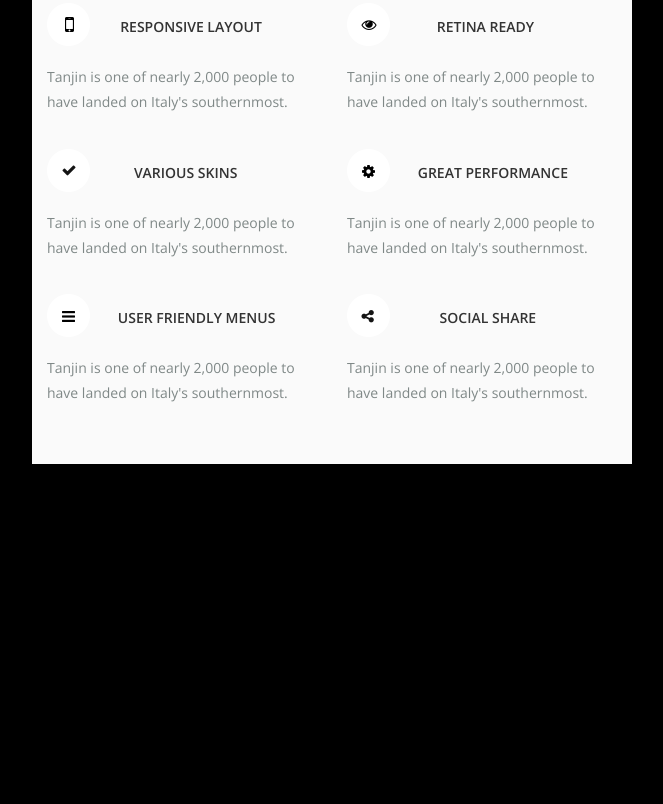
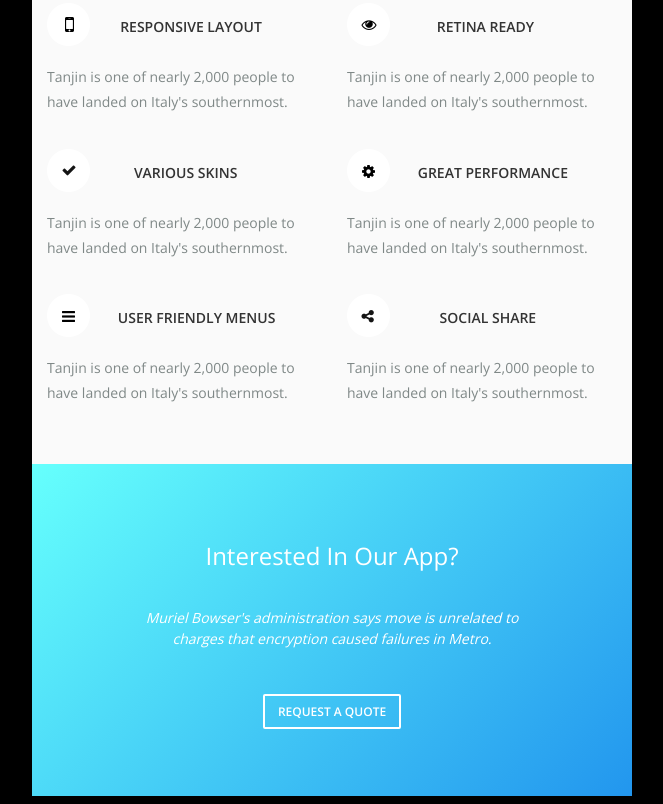
Before and after one commit to mjdarcy/cp-email, a React app: page public/index.html in a window 1280 px wide. Shown: the part 2415-3219 px from the top of the page, without its empty margins (308-971 px from the left). Before the commit the page ends 2887 px from the top, so only its background shows below. Built offline with nearby package versions, Linux system fonts and the light colour scheme.

Commit message:
added 'interest-table' section

```diff
--- a/public/index.html
+++ b/public/index.html
@@ -499,11 +499,25 @@
               </td>
             </tr>
             <!-- end of detail row -->
-            <!-- start of main row -->
+            <!-- start of interest row -->
             <tr>
-              <td></td>
+              <td>
+                <table class="interest-table" width="100%" align="left" cellspacing="0" cellpadding="0" border="0" style="background: rgb(101, 255, 253); background: -moz-linear-gradient(-45deg, rgba(101, 255, 253, 1) 1%, rgba(34, 150, 238, 1) 100%); background: -webkit-linear-gradient(-45deg, rgba(101, 255, 253, 1) 1%, rgba(34, 150, 238, 1) 100%); background: linear-gradient(135deg, rgba(101, 255, 253, 1) 1%, rgba(34, 150, 238, 1) 100%); padding: 75px 0;">
+                  <tr>
+                    <td align="center" style="font-family: 'Open Sans', 'Helvetica Neue', Helvetica, Arial, 'Lucida Grande', sans-serif;">
+                      <h3 style="font-family: 'Open Sans', 'Helvetica Neue', Helvetica, Arial, 'Lucida Grande', sans-serif; color: white; font-weight: 300; font-size: 24px; text-transform: capitalize; padding: 0 0 35px 0; margin: 0;" align="center">Interested in our App?</h3>
+                      <p style="font-style: italic; font-size: 14px; margin: 0; line-height: 1.5; padding: 0 0 50px; max-width: 400px; color: white;">
+                        Muriel Bowser's administration says move is unrelated to charges that encryption caused failures in Metro.
+                      </p>
+                      <a href="#" style="border-radius: 2px; border: 2px solid white; padding: 7px 13px; text-decoration: none; color: white; text-transform: uppercase; font-size: 12px; font-weight: 600;">
+                        request a quote
+                      </a>
+                    </td>
+                  </tr>
+                </table>
+              </td>
             </tr>
-            <!-- end of main row -->
+            <!-- end of interest row -->
             <!-- start of main row -->
             <tr>
               <td></td>
```
